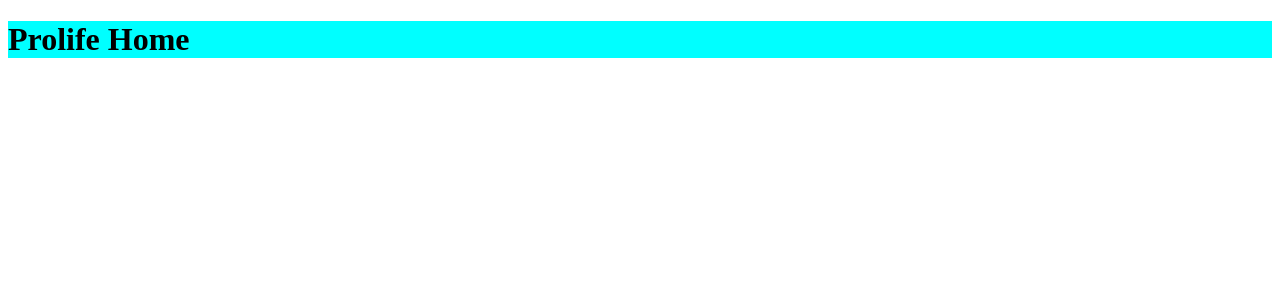
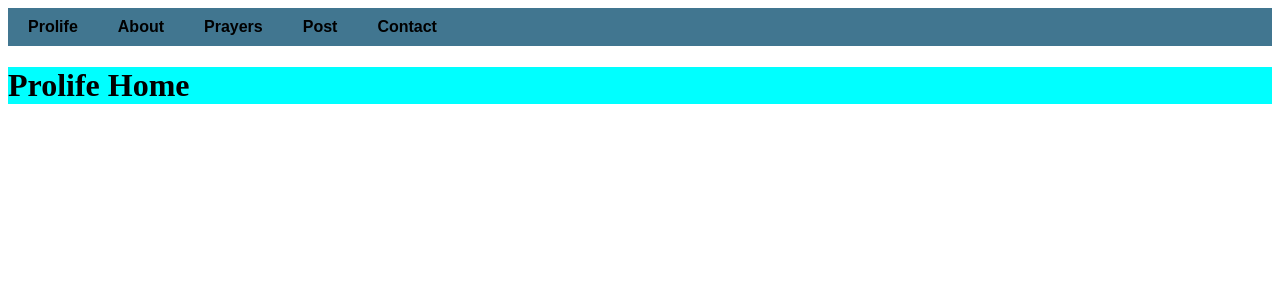
Before and after one commit to lodyne/PROLIFE, a Django app: page / in a window 1280 px wide. Shown: the top 300 px of the page. Run offline with Django 3.2, Linux system fonts and the light colour scheme.

Commit message:
Adding some css styles

```diff
--- /dev/null
+++ b/prolife/blog/static/blog/topnav.css
@@ -0,0 +1,19 @@
+.topnav {
+    background-color: #417690;
+    overflow: hidden;
+}
+
+.topnav a {
+    float: left;
+    color: black;
+    text-align: center;
+    text-decoration: none;
+    font-weight: bold;
+    font-family: Arial, Helvetica, sans-serif;
+    padding: 10px 20px;
+    font-size: 16px;
+}
+
+.topnav a:hover {
+    background-color: white;
+}
--- a/prolife/blog/templates/blog/base.html
+++ b/prolife/blog/templates/blog/base.html
@@ -11,10 +11,25 @@
     <title>Django-Blog </title>
     {% endif %}
     <link rel="stylesheet" href=" {% static 'blog/main.css' %}">
+    <link rel="stylesheet" href=" {% static 'blog/topnav.css' %}">
 
 </head>
 
 <body>
+    <div class="topnav">
+        <a href="{% url 'blog-home' %}">Prolife</a>
+        <a href="{% url 'blog-about' %}">About</a>
+        <a href="{% url 'blog-sala' %}">Prayers</a>
+        <a href="{% url 'blog-post' %}">Post</a>
+        <a href="{% url 'blog-contact' %}">Contact</a>
+
+        <!-- <a href="/">Home</a>
+        <a href="/about">About</a>
+        <a href="/sala">Prayers</a>
+        <a href="/post">Post</a>
+        <a href="/contact">Contact</a> -->
+
+    </div>
     <div class="container">
         {% block content %} {% endblock content %}
     </div>
--- a/prolife/blog/views.py
+++ b/prolife/blog/views.py
@@ -1,5 +1,6 @@
 from django.shortcuts import render
 from django.http import HttpResponse
+
 
 # Create your views here.
 def home(request):
```
Also changed, not shown: prolife/db.sqlite3.
